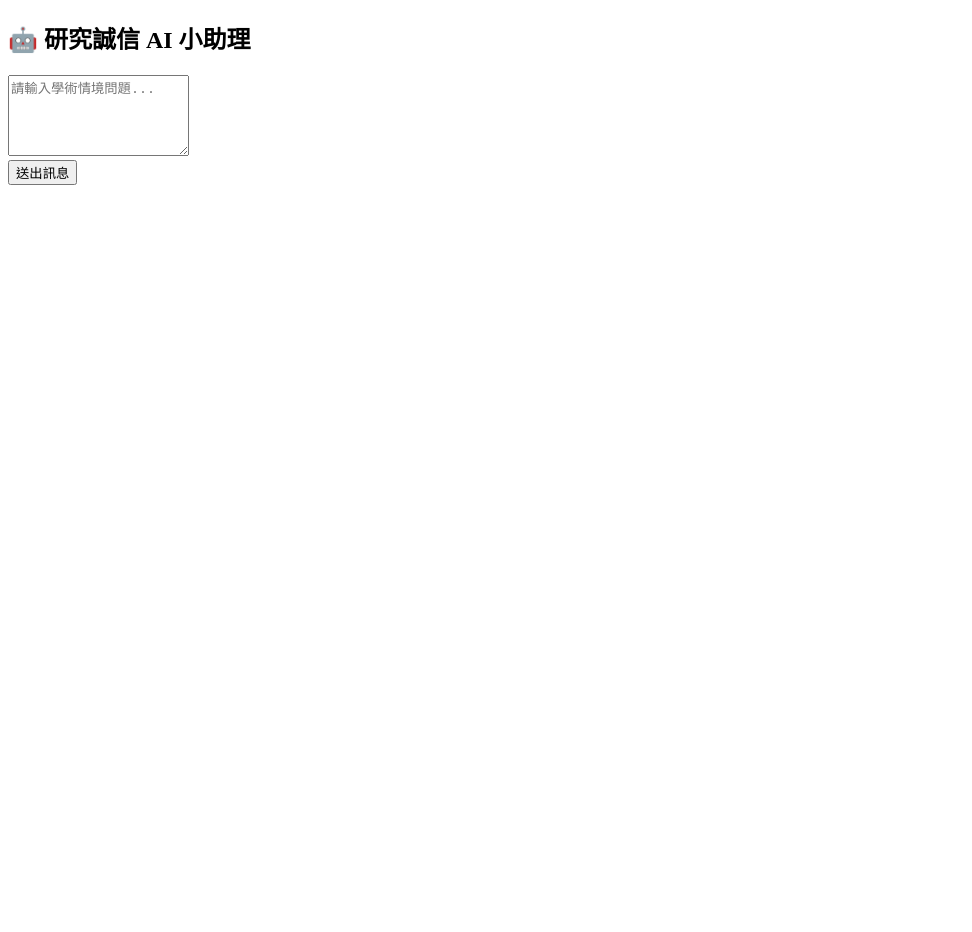
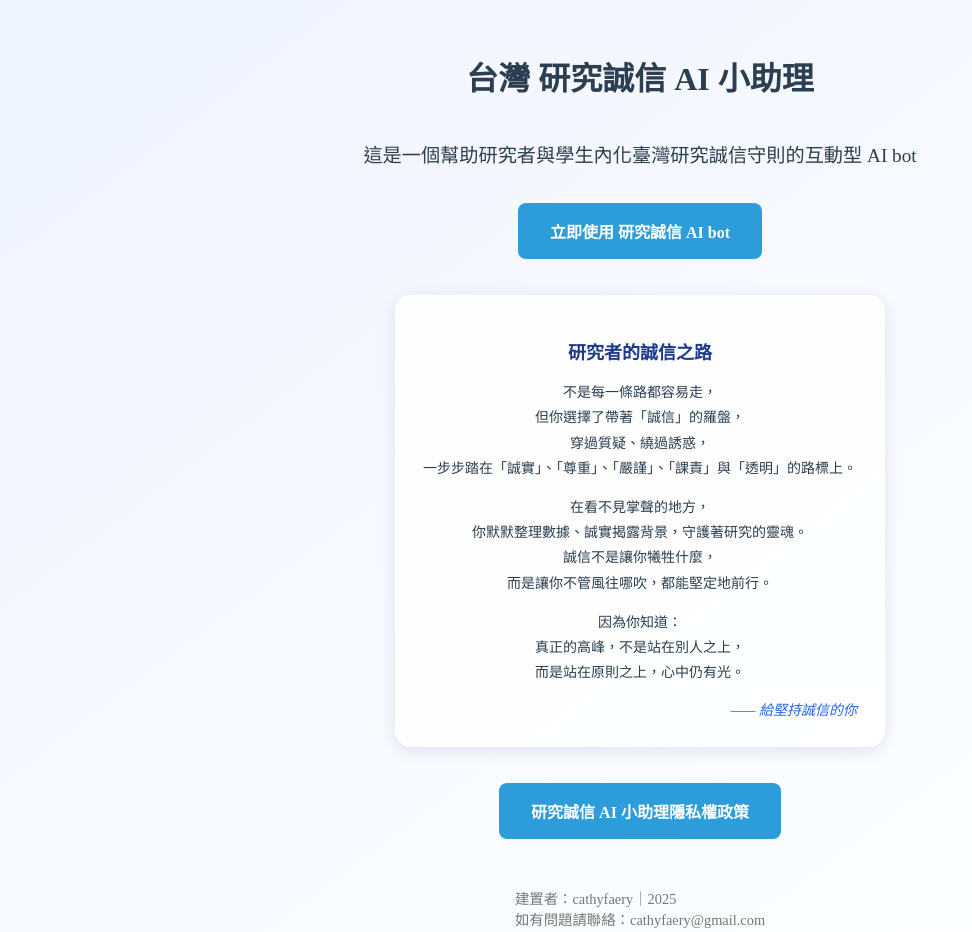
Before and after one commit to cathyfaery/tw-research-integrity-aibot, a plain HTML site: page index.html in a window 1280 px wide. Shown: the whole page, without its empty margins (0-972 px from the left). Before the commit the page ends 800 px from the top, so only its background shows below. Drawn offline with Linux system fonts and the light colour scheme.

Commit message:
Update index.html

```diff
--- a/index.html
+++ b/index.html
@@ -1,36 +1,112 @@
 <!DOCTYPE html>
 <html lang="zh-TW">
 <head>
-  <meta charset="UTF-8">
-  <title>研究誠信 AI 助理</title>
+  <meta charset="UTF-8" />
+  <meta name="viewport" content="width=device-width, initial-scale=1.0" />
+  <title>凱西老師-研究誠信 AI 小助理 - 歡迎來訪</title>
+  <style>
+    body {
+      font-family: "Noto Serif TC", serif;
+      background: linear-gradient(to bottom right, #f0f4ff, #ffffff);
+      margin: 0;
+      padding: 32px;
+      display: flex;
+      flex-direction: column;
+      align-items: center;
+      justify-content: flex-start;
+      min-height: 100vh;
+      color: #2c3e50;
+    }
+    h1 {
+      color: #2c3e50;
+      text-align: center;
+    }
+    p {
+      font-size: 1.2rem;
+    }
+    a {
+      display: inline-block;
+      margin: 1rem;
+      padding: 1rem 2rem;
+      background-color: #2d9cdb;
+      color: white;
+      text-decoration: none;
+      border-radius: 8px;
+      font-weight: bold;
+    }
+    a:hover {
+      background-color: #2384b8;
+    }
+    .card {
+      background-color: rgba(255, 255, 255, 0.9);
+      padding: 28px;
+      border-radius: 16px;
+      box-shadow: 0 4px 16px rgba(0, 0, 80, 0.1);
+      max-width: 600px;
+      color: #2c3e50;
+      margin: 20px;
+      text-align: center;
+    }
+    .card h2 {
+      color: #1e3a8a;
+      font-size: 18px;
+      margin-bottom: 16px;
+    }
+    .card p {
+      line-height: 1.8;
+      margin-bottom: 14px;
+      font-size: 14px;
+
+    }
+    .signature {
+      text-align: right;
+      font-style: italic;
+      color: #2563eb;
+      font-size: 14px;
+    }
+    footer {
+      margin-top: 2rem;
+      font-size: 0.9rem;
+      color: #777;
+    }
+  </style>
 </head>
 <body>
-  <h2>🤖 研究誠信 AI 小助理</h2>
-  <textarea id="chatInput" rows="5" placeholder="請輸入學術情境問題..."></textarea><br>
-  <button onclick="sendMessage()">送出訊息</button>
-  <pre id="chatLog"></pre>
-<script>
-async function sendMessage() {
-  const input = document.getElementById("chatInput").value;
-  const chatLog = document.getElementById("chatLog");
-  chatLog.innerText += `\n👤 你：${input}`;
-  const response = await fetch("https://api.openai.com/v1/chat/completions", {
-    method: "POST",
-    headers: {
-      "Content-Type": "application/json",
-      "Authorization": "Bearer api-key"
-    },
-    body: JSON.stringify({
-      model: "gpt-4",
-      messages: [
-        { role: "system", content: "你是一位以臺灣研究誠信守則為核心進行互動教育的AI小助理，採引導式問答設計。" },
-        { role: "user", content: input }
-      ]
-    })
-  });
-  const data = await response.json();
-  chatLog.innerText += `\n🤖 助理：${data.choices[0].message.content}`;
-}
-</script>
+  <h1>台灣 研究誠信 AI 小助理</h1>
+  <p>這是一個幫助研究者與學生內化臺灣研究誠信守則的互動型 AI bot</p>
+  <a href="https://chatgpt.com/g/g-67f54c625b508191bda9133eed56f098-kai-xi-yan-jiu-cheng-xin-ai-xiao-zhu-li" target="_blank">
+    立即使用 研究誠信 AI bot
+  </a>
+
+  <div class="card">
+    <h2>研究者的誠信之路</h2>
+    <p>
+      不是每一條路都容易走，<br>
+      但你選擇了帶著「誠信」的羅盤，<br>
+      穿過質疑、繞過誘惑，<br>
+      一步步踏在「誠實」、「尊重」、「嚴謹」、「課責」與「透明」的路標上。
+    </p>
+    <p>
+      在看不見掌聲的地方，<br>
+      你默默整理數據、誠實揭露背景，守護著研究的靈魂。<br>
+      誠信不是讓你犧牲什麼，<br>
+      而是讓你不管風往哪吹，都能堅定地前行。
+    </p>
+    <p>
+      因為你知道：<br>
+      真正的高峰，不是站在別人之上，<br>
+      而是站在原則之上，心中仍有光。
+    </p>
+    <div class="signature">—— 給堅持誠信的你</div>
+  </div>
+
+    <a href="./RIbot-privacy.html" target="_blank">
+    研究誠信 AI 小助理隱私權政策
+  </a>
+
+  <footer>
+    建置者：cathyfaery｜2025<br />
+    如有問題請聯絡：cathyfaery@gmail.com
+  </footer>
 </body>
 </html>
```
